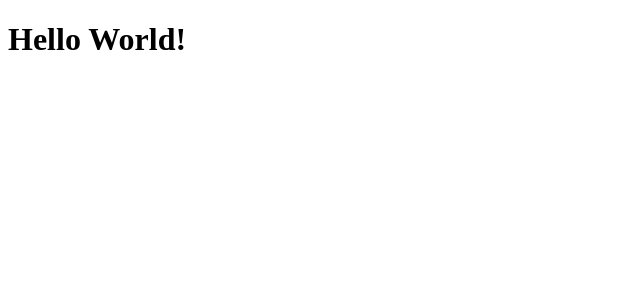
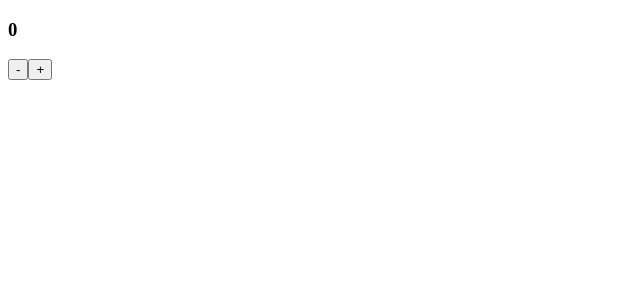
Before and after one commit to Gtosta96/react-getstarted, a React app: page / in a window 1280 px wide. Shown: the top 300 px of the page, without its empty margins (0-640 px from the left). Built offline with nearby package versions, Linux system fonts and the light colour scheme; the HTML template or start-up script is replaced by a standard one.

Commit message:
adicionado counter

```diff
--- a/app/src/components/flux/Application.jsx
+++ b/app/src/components/flux/Application.jsx
@@ -1,7 +1,7 @@
 import React from 'react';
 
-import HelloWorld from './HelloWorld/HelloWorld';
-// import Counter from './Counter/Counter';
+// import HelloWorld from './HelloWorld/HelloWorld';
+import Counter from './Counter/Counter';
 
 // import ScoreboardContainer from './Scoreboard/ScoreboardContainer';
 // import ScoreBoardProps from './Scoreboard/data/scoreboardProps';
@@ -10,7 +10,7 @@ export default class Application extends React.Component {
 	render() {
 		// const scoreboardProps = ScoreBoardProps;
 		return (
-			<HelloWorld />
+			<Counter />
 		);
 	}
 }
--- /dev/null
+++ b/app/src/components/flux/Counter/Counter.jsx
@@ -0,0 +1,35 @@
+/* eslint-disable react/jsx-no-bind */
+
+import React from 'react';
+
+export default class Counter extends React.Component {
+
+	constructor() {
+		super();
+
+		const state = { count: 0 };
+		this.state = state;
+	}
+
+	decrement() {
+		const change = { count: this.state.count - 1 };
+		this.setState(change);
+	}
+
+	increment() {
+		const change = { count: this.state.count + 1 };
+		this.setState(change);
+	}
+
+	render() {
+		return (
+			<div>
+				<h3>{ this.state.count }</h3>
+				<div>
+					<button type="button" onClick={ this.decrement.bind(this) }>-</button>
+					<button type="button" onClick={ this.increment.bind(this) }>+</button>
+				</div>
+			</div>
+		);
+	}
+}
```
